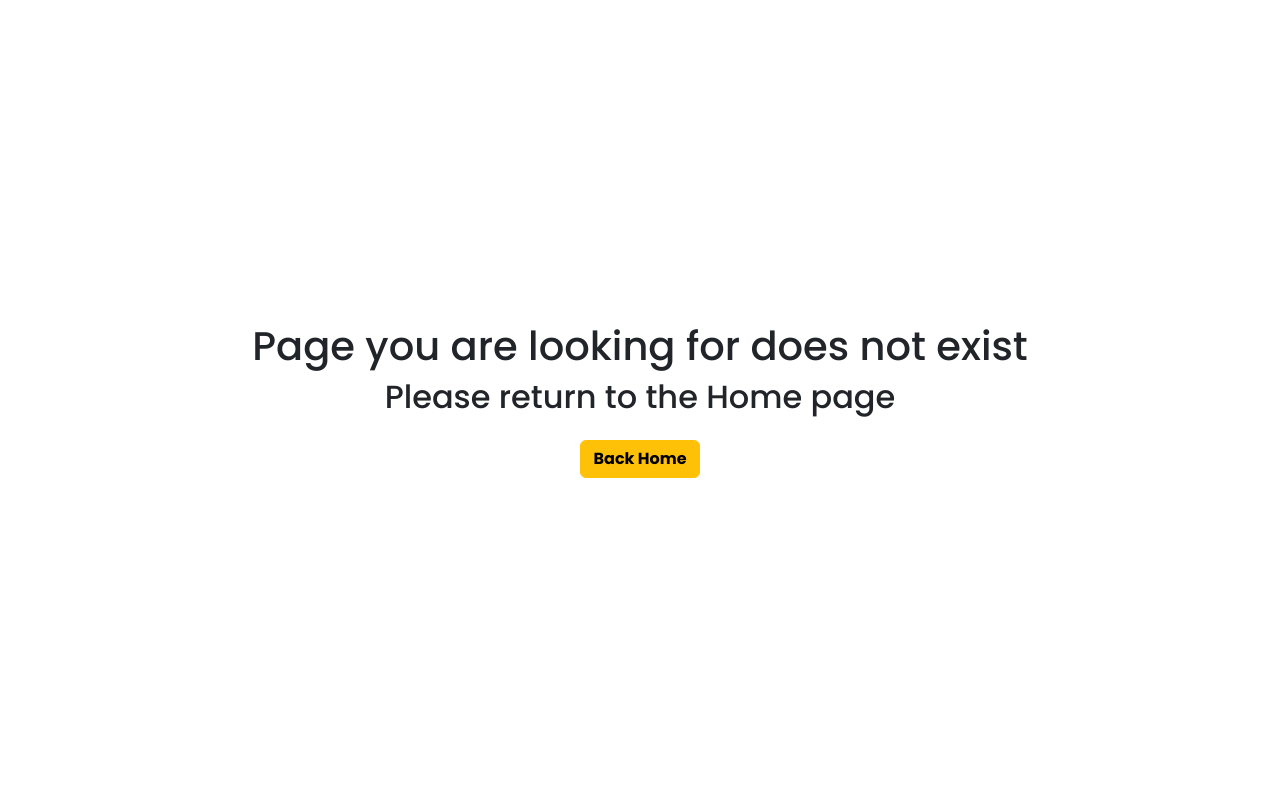
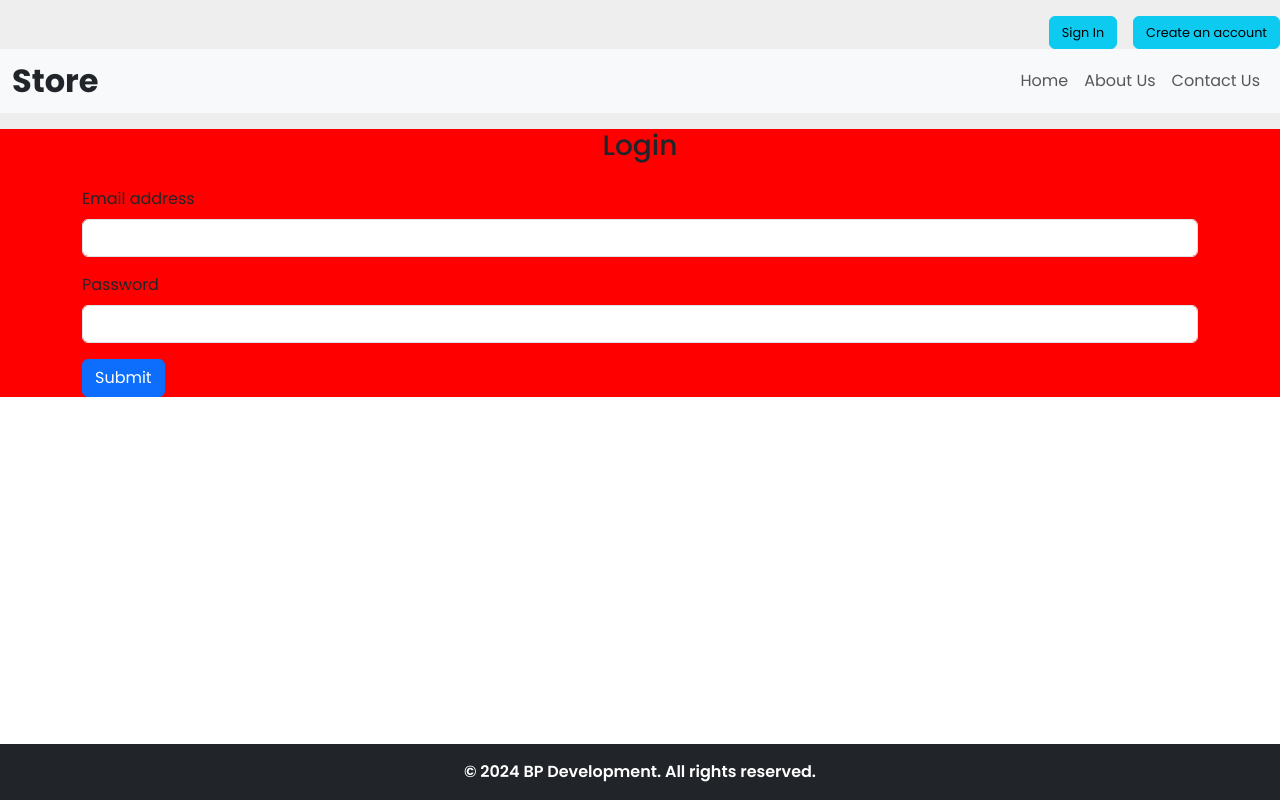
Before and after one commit to bojan-ski/react-products-store-dummy-json, a React (Vite) app: page /login in a window 1280 px wide. Built offline with nearby package versions, Linux system fonts and the light colour scheme.

Commit message:
Login.jsx and SignUp.jsx pages created. FormInput.jsx component created and done

```diff
--- /dev/null
+++ b/src/components/FormInput.jsx
@@ -0,0 +1,12 @@
+const FormInput = ({ label, name, type }) => {
+    return (
+        <div className="mb-3">
+            <label htmlFor={name} className="form-label">
+                {label}
+            </label>
+            <input type={type} className="form-control" id={name} />
+        </div>
+    )
+}
+
+export default FormInput
--- a/src/components/appLayout/header/Onboarding.jsx
+++ b/src/components/appLayout/header/Onboarding.jsx
@@ -1,8 +1,15 @@
-
+import { Link } from "react-router-dom"
 
 const Onboarding = () => {
   return (
-    <div>Onboarding</div>
+    <div className="onboarding text-end">
+      <Link to='/login' className='btn-info onboarding-btn btn me-3'>
+        Sign In
+      </Link>
+      <Link to='/sign-up' className='btn-info onboarding-btn btn'>
+        Create an account
+      </Link>
+    </div>
   )
 }
 
--- a/src/index.css
+++ b/src/index.css
@@ -34,9 +34,18 @@ header{
   background-color: #eee;
 }
 
+.onboarding .onboarding-btn{
+  font-size: 0.8rem;
+}
+
 /* ---------- MAIN ---------- */
 main{
   flex: 1;
+}
+
+/* Login page */
+.login-page{
+  background: red;
 }
 
 /* Error page */
--- /dev/null
+++ b/src/pages/Login.jsx
@@ -0,0 +1,40 @@
+import FormInput from "../components/FormInput"
+
+
+const Login = () => {
+    const handleLoginUserSubmit = e => {
+        e.preventDefault()
+
+        console.log(e.target.elements[0].value);
+        console.log(e.target.elements[1].value);
+
+        // e.target.elements[0].value = ''
+        // e.target.elements[1].value = ''
+    }
+
+    return (
+        <div className='login-page'>
+            <div className="container">
+                <form onSubmit={handleLoginUserSubmit}>
+                    <h3 className="text-center mb-4">
+                        Login
+                    </h3>
+
+                    {/* login email */}
+                    <FormInput label='Email address' name="loginEmail" type='email' />
+
+                    {/* login password */}
+                    <FormInput label='Password' name="loginPassword" type='password' />
+
+                    {/* login submit btn */}
+                    <button type="submit" className="btn btn-primary">
+                        Submit
+                    </button>
+                </form>
+            </div>
+
+        </div>
+    )
+}
+
+export default Login
--- /dev/null
+++ b/src/pages/SignUp.jsx
@@ -0,0 +1,43 @@
+import FormInput from "../components/FormInput"
+
+const SignUp = () => {
+    const handleSignUpUserSubmit = e => {
+        e.preventDefault()
+
+        console.log(e.target.elements[0].value);
+        console.log(e.target.elements[1].value);
+        console.log(e.target.elements[2].value);
+
+        // e.target.elements[0].value = ''
+        // e.target.elements[1].value = ''
+        // e.target.elements[2].value = ''
+    }
+
+    return (
+        <div className='login-page'>
+            <div className="container">
+                <form onSubmit={handleSignUpUserSubmit}>
+                    <h3 className="text-center mb-4">
+                        Sign Up
+                    </h3>
+
+                    {/* login email */}
+                    <FormInput label='Username' name="signUpUsername" type='text' />
+
+                    {/* login email */}
+                    <FormInput label='Email address' name="signUpEmail" type='email' />
+
+                    {/* login password */}
+                    <FormInput label='Password' name="signUpPassword" type='password' />
+
+                    {/* login submit btn */}
+                    <button type="submit" className="btn btn-primary">
+                    Sign Up
+                    </button>
+                </form>
+            </div>
+        </div>
+    )
+}
+
+export default SignUp
```
Also changed, not shown: src/App.jsx (+15 -0 lines).
